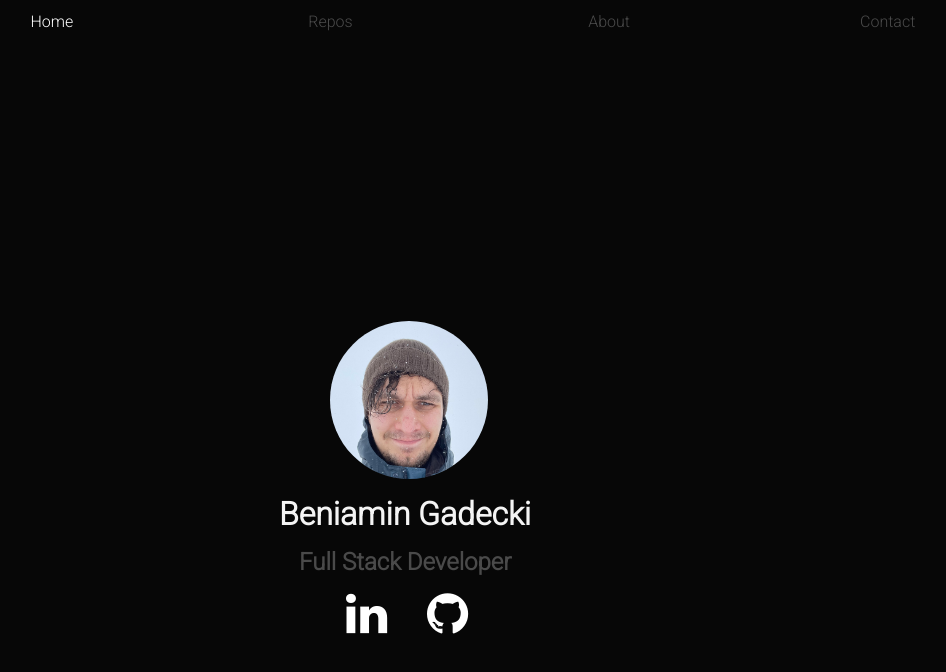
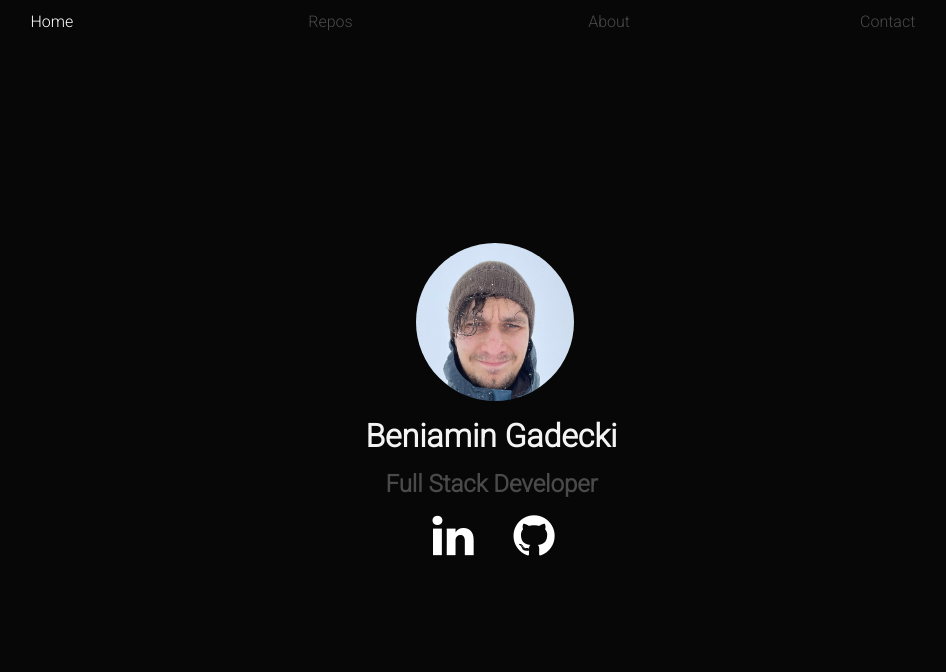
Before and after one commit to Beniio/portfolio-page, a plain HTML site: page index.html in a window 1280 px wide. Shown: the whole page, without its empty margins (183-1129 px from the left). Drawn offline with Linux system fonts and the light colour scheme.

Commit message:
centered div... in index file

```diff
--- a/css/small.css
+++ b/css/small.css
@@ -90,12 +90,18 @@ span {
 }
 
 /* INDEX */
-.profile {
+.wrapper {
   position: absolute;
   flex-direction: row;
-  top: 40%;
-  left: 40%;
+  bottom: 30%;
+  right: 47%;
   color: white;
+}
+
+.profile {
+  left: 50%;
+  position: relative;
+  top: 80%;
 }
 
 .name {
@@ -103,6 +109,7 @@ span {
   margin: -50px;
   padding-top: 40px;
 }
+
 .description {
   margin: -30px;
   padding-top: 25px;
@@ -111,7 +118,6 @@ span {
 .logo {
   color: white;
   left: 10px;
-  padding: 30px;
 }
 
 .social {
--- a/index.html
+++ b/index.html
@@ -24,10 +24,9 @@
     </div>
   </nav>
   <main>
+    <div class="wrapper">
       <div class="profile">
-      <div>
-        <img src="images/profile.jpg">
-      </div>
+        <img class="logo" src="images/profile.jpg">
         <div class="name">
           <h1>Beniamin Gadecki</h1>
         </div>
@@ -48,6 +47,7 @@
           </a>
         </div>
       </div>
+    </div>
   </main>
   <script src="js/menuToggle.js"></script>
 </body>
```
Lines whose indentation alone changed are shown as unchanged.
